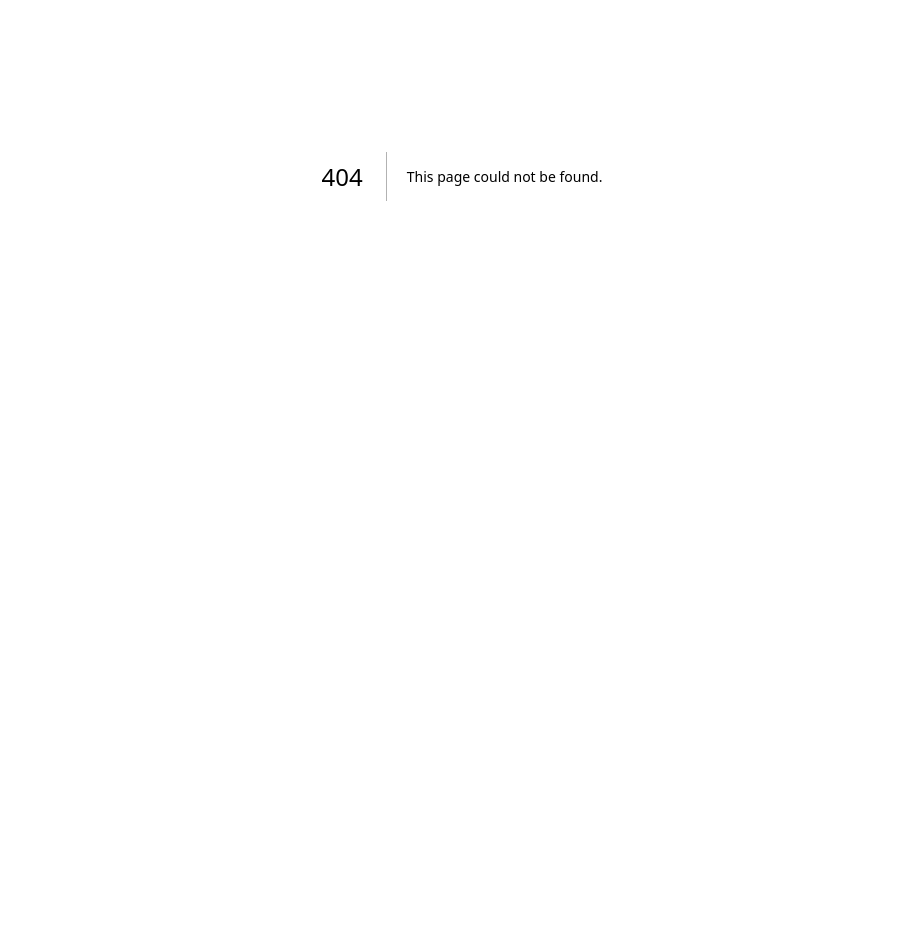
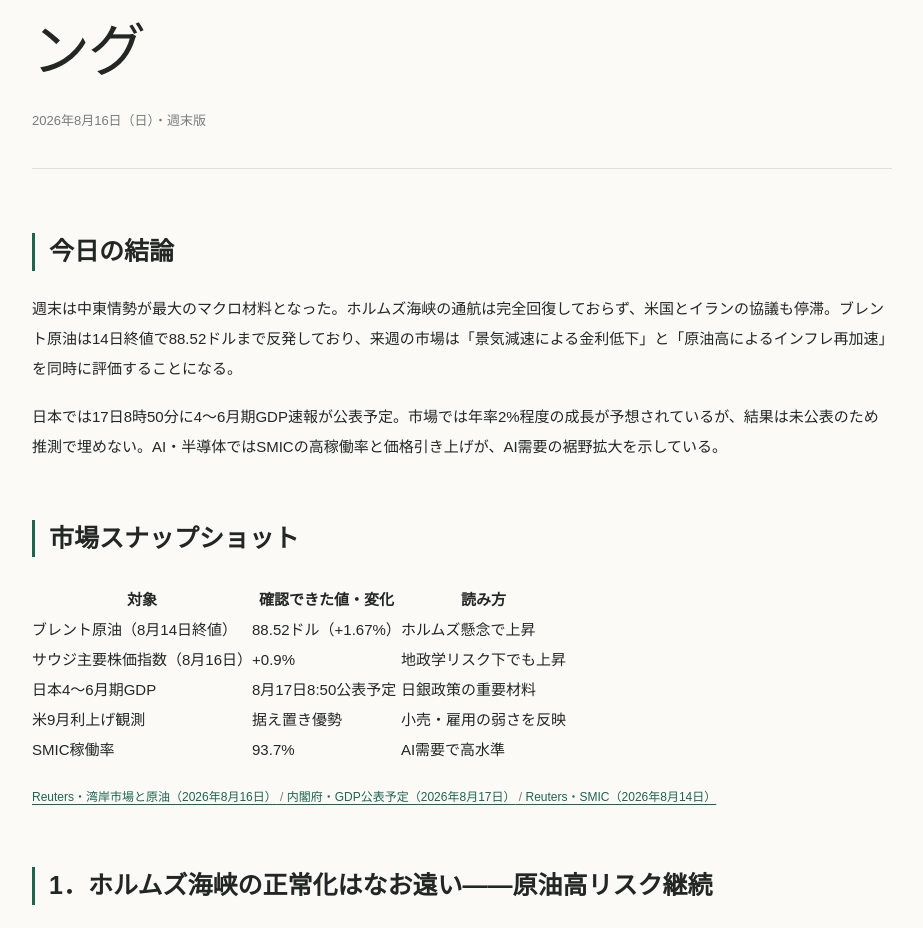
Before and after one commit to market-note-jp/market-note, a Next.js app: page /articles/daily-2026-08-16 in a window 1280 px wide. Before the commit this address had no page. Shown: the part 224-1152 px from the top of the page, without its empty margins (178-1101 px from the left). Before the commit the page ends 800 px from the top, so only its background shows below. Built offline with nearby package versions, Linux system fonts and the light colour scheme.

Commit message:
Add daily market briefing for 2026-08-16

```diff
--- /dev/null
+++ b/app/articles/daily-2026-08-16/page.tsx
@@ -0,0 +1,50 @@
+import type { Metadata } from "next";
+import Link from "next/link";
+
+export const metadata: Metadata = {
+  title: "デイリー・マーケットブリーフィング（2026年8月16日・週末版） | Market Note",
+  description: "ホルムズ海峡、米対イラン制裁、日本GDP、FRB議事要旨、AI・半導体を整理した2026年8月16日の週末版マーケットブリーフィング。",
+};
+
+export default function DailyReportAugust16() {
+  return (
+    <main className="article-page">
+      <Link className="back-link" href="/">← 記事一覧へ戻る</Link>
+      <article>
+        <header className="report-header">
+          <p className="report-label">DAILY MARKET BRIEFING</p>
+          <h1>デイリー・マーケットブリーフィング</h1>
+          <p className="report-date">2026年8月16日（日）・週末版</p>
+        </header>
+        <div className="report-body">
+          <section>
+            <h2>今日の結論</h2>
+            <p>週末は中東情勢が最大のマクロ材料となった。ホルムズ海峡の通航は完全回復しておらず、米国とイランの協議も停滞。ブレント原油は14日終値で88.52ドルまで反発しており、来週の市場は「景気減速による金利低下」と「原油高によるインフレ再加速」を同時に評価することになる。</p>
+            <p>日本では17日8時50分に4〜6月期GDP速報が公表予定。市場では年率2%程度の成長が予想されているが、結果は未公表のため推測で埋めない。AI・半導体ではSMICの高稼働率と価格引き上げが、AI需要の裾野拡大を示している。</p>
+          </section>
+          <section>
+            <h2>市場スナップショット</h2>
+            <div className="table-wrap"><table><thead><tr><th>対象</th><th>確認できた値・変化</th><th>読み方</th></tr></thead><tbody>
+              <tr><td>ブレント原油（8月14日終値）</td><td>88.52ドル（+1.67%）</td><td>ホルムズ懸念で上昇</td></tr>
+              <tr><td>サウジ主要株価指数（8月16日）</td><td>+0.9%</td><td>地政学リスク下でも上昇</td></tr>
+              <tr><td>日本4〜6月期GDP</td><td>8月17日8:50公表予定</td><td>日銀政策の重要材料</td></tr>
+              <tr><td>米9月利上げ観測</td><td>据え置き優勢</td><td>小売・雇用の弱さを反映</td></tr>
+              <tr><td>SMIC稼働率</td><td>93.7%</td><td>AI需要で高水準</td></tr>
+            </tbody></table></div>
+            <p className="inline-sources">
+              <a href="https://www.reuters.com/business/energy/most-gulf-bourses-gain-despite-stalled-iran-talks-hormuz-disruption-2026-08-16/" target="_blank" rel="noreferrer">Reuters・湾岸市場と原油（2026年8月16日）</a>
+              <a href="https://www.esri.cao.go.jp/en/sna/kouhyou/kouhyou_top.html" target="_blank" rel="noreferrer">内閣府・GDP公表予定（2026年8月17日）</a>
+              <a href="https://www.reuters.com/world/china/chinese-chipmaker-smic-increases-prices-strong-ai-demand-2026-08-14/" target="_blank" rel="noreferrer">Reuters・SMIC（2026年8月14日）</a>
+            </p>
+          </section>
+          <section><h2>1．ホルムズ海峡の正常化はなお遠い――原油高リスク継続</h2><p>16日時点でも米国とイランの協議に目立った進展はなく、ホルムズ海峡のタンカー通航は完全には回復していない。湾岸株は上昇したが、原油市場では供給不安が残る。</p><p className="inline-sources"><a href="https://www.reuters.com/business/energy/most-gulf-bourses-gain-despite-stalled-iran-talks-hormuz-disruption-2026-08-16/" target="_blank" rel="noreferrer">Reuters・湾岸市場（2026年8月16日）</a></p><h3>株価・市場への影響</h3><p>原油高はエネルギー株を支える一方、インフレ・運輸コスト・企業利益率に逆風。特に日本は輸入エネルギーへの依存度が高く、円安と重なると物価圧力が強まりやすい。</p><h3>次の注目点</h3><ul><li>ホルムズ海峡の通航量</li><li>ブレント原油90ドル台への上昇</li><li>中東輸送保険料と運賃</li></ul></section>
+          <section><h2>2．米国は対イラン追加圧力を検討――中国企業・銀行も焦点</h2><p>米政権は対イラン経済圧力を強める方針を示し、中国の独立系製油所や金融機関への二次制裁などが選択肢として報じられている。実行されれば原油取引だけでなく米中関係にも影響が及ぶ。</p><p className="inline-sources"><a href="https://www.reuters.com/world/china/trump-wants-more-economic-pressure-iran-what-are-his-options-2026-08-16/" target="_blank" rel="noreferrer">Reuters・対イラン制裁の選択肢（2026年8月16日）</a></p><h3>株価・市場への影響</h3><p>制裁強化はエネルギー価格を押し上げる一方、中国の金融・製造業に波及すればアジア株全体のリスクプレミアムを高める可能性がある。</p><h3>次の注目点</h3><ul><li>米財務省の正式発表</li><li>中国側の対抗措置</li><li>原油輸出量の変化</li></ul></section>
+          <section><h2>3．日本4〜6月期GDPは17日8:50公表――結果待ち</h2><p>内閣府は4〜6月期GDP1次速報を17日8時50分に公表する予定。Reutersの事前調査では年率2%程度の成長が見込まれているが、16日時点では結果は未公表であり、数値は確定していない。</p><p className="inline-sources"><a href="https://www.esri.cao.go.jp/en/sna/kouhyou/kouhyou_top.html" target="_blank" rel="noreferrer">内閣府・GDP公表予定</a><a href="https://www.reuters.com/business/take-five/global-markets-themes-graphic-2026-08-14/" target="_blank" rel="noreferrer">Reuters・市場予想（2026年8月14日）</a></p><h3>株価・市場への影響</h3><p>強いGDPは日銀の追加利上げを後押しし、銀行株には追い風、輸出・高PER株には円高・金利上昇を通じて逆風となる可能性がある。</p><h3>次の注目点</h3><ul><li>実質GDPの前期比・年率</li><li>個人消費と設備投資</li><li>GDPデフレーター</li></ul></section>
+          <section><h2>4．FRB議事要旨が次の金利材料――9月据え置き観測を検証</h2><p>今週は7月FOMC議事要旨が予定されている。7月会合では政策金利を3.5〜3.75%に据え置き、一部委員は利上げを主張した。直近の雇用・小売売上の弱さを受け、市場は9月の据え置きを優勢に見ている。</p><p className="inline-sources"><a href="https://www.ft.com/content/f9eb497c-f8e0-4cba-8edc-619e55b74a59" target="_blank" rel="noreferrer">Financial Times・FOMC議事要旨の焦点（2026年8月16日）</a></p><h3>株価・市場への影響</h3><p>ハト派的な議事要旨は成長株を支えやすいが、インフレ警戒が強ければ長期金利上昇につながる。</p><h3>次の注目点</h3><ul><li>利上げ支持委員の論拠</li><li>原油高への評価</li><li>9月会合へのフォワードガイダンス</li></ul></section>
+          <section><h2>5．SMICの高稼働率――AI需要は成熟ノードにも波及</h2><p>SMICは第2四半期の稼働率93.7%、出荷量前四半期比14%増を示し、AI関連需要を背景に一部ウェハ価格を引き上げた。AI需要が最先端GPUだけでなく電源・通信・周辺制御半導体へ広がっていることを示す材料だ。</p><p className="inline-sources"><a href="https://www.reuters.com/world/china/chinese-chipmaker-smic-increases-prices-strong-ai-demand-2026-08-14/" target="_blank" rel="noreferrer">Reuters・SMIC（2026年8月14日）</a></p><h3>株価・市場への影響</h3><p>ファウンドリーの需給逼迫は、半導体装置・材料・電子部品企業の受注を支える一方、顧客側には調達コスト増となる。</p><h3>次の注目点</h3><ul><li>価格引き上げの定着</li><li>中国AI投資の継続</li><li>日本の装置・材料企業への波及</li></ul></section>
+          <p className="disclaimer">これは投資助言ではなく、2026年8月16日時点で確認できた公開情報に基づく市場概況の整理です。掲載した数値・見通しは将来の市場動向や投資成果を保証するものではありません。投資判断は、ご自身の目的、資金状況、リスク許容度を踏まえて行ってください。</p>
+        </div>
+      </article>
+    </main>
+  );
+}
```
